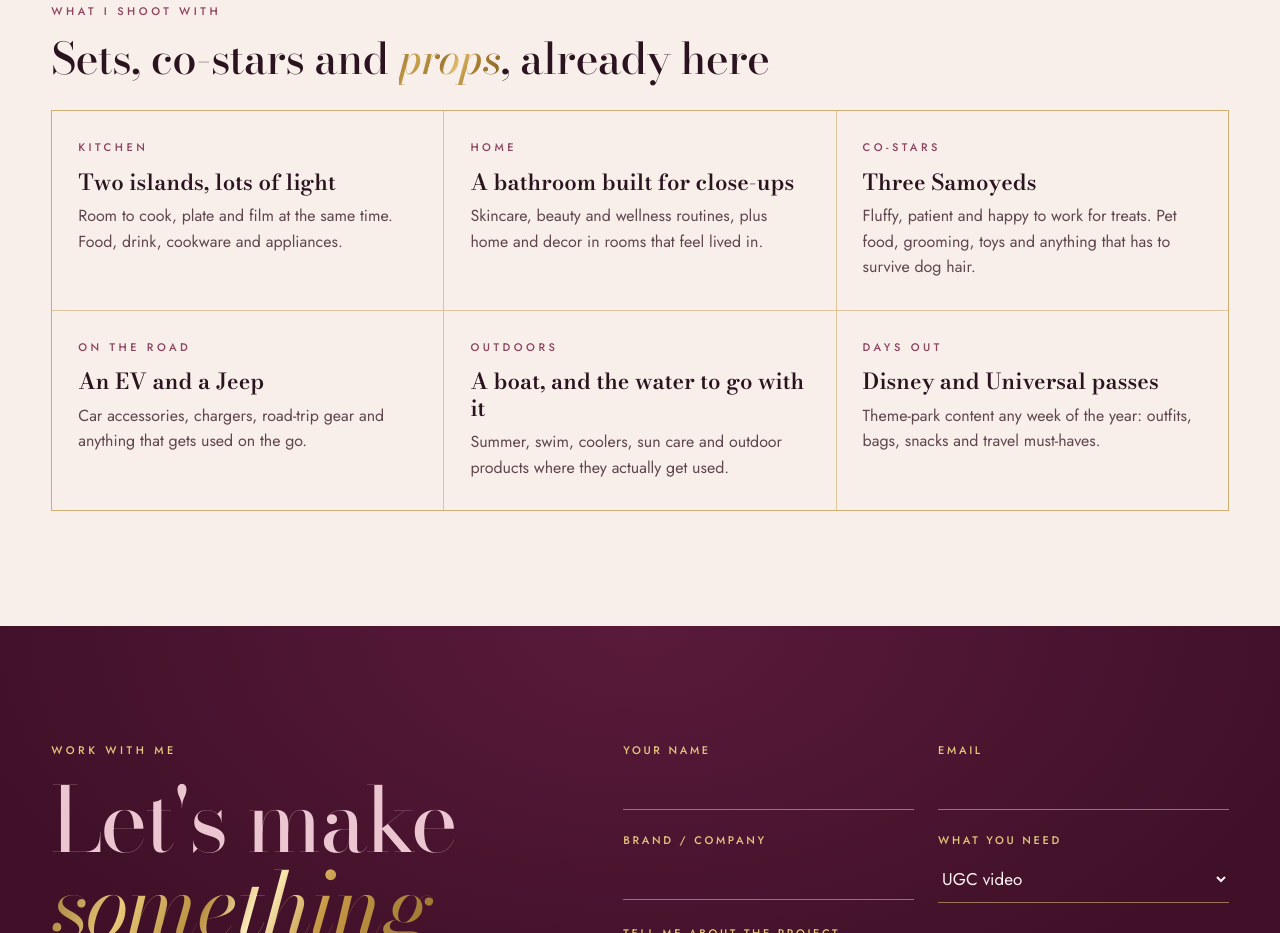
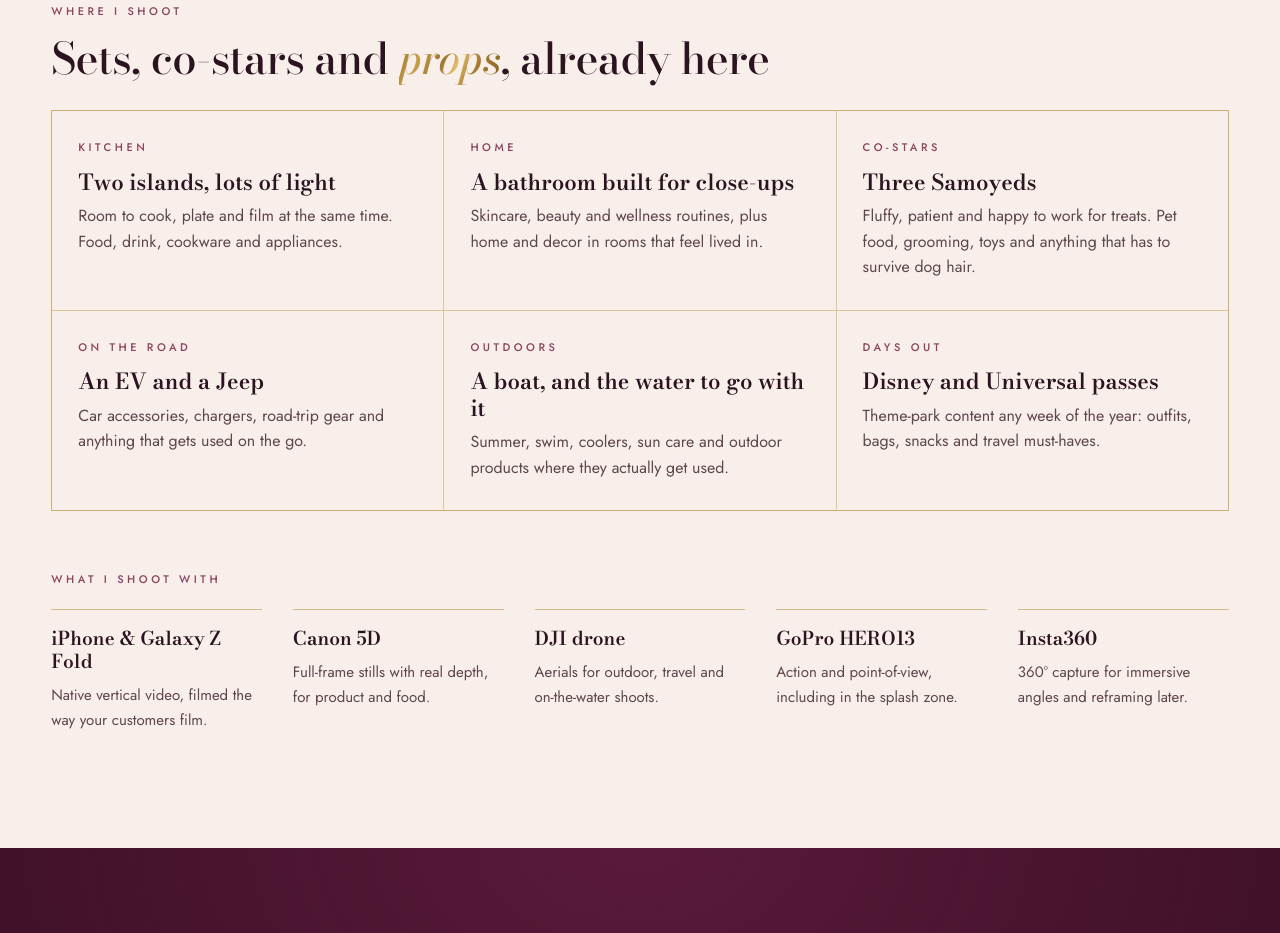
Before and after one commit to danididwhat/danididwhat.github.io, a plain HTML site: page index.html in a window 1280 px wide. Shown: the part 3636-4569 px from the top of the page. Drawn offline with nearby package versions, Linux system fonts and the light colour scheme; animation ran at ten frames a second.

Commit message:
About: add camera gear row; rename the sets block to 'Where I shoot'
Co-Authored-By: Claude Fable 5.2 <noreply@anthropic.com>

```diff
--- a/index.html
+++ b/index.html
@@ -9,7 +9,7 @@
     [PHOTOS]  generated from photos.json. Never edit by hand: run tools/sync_photos.py in the
               planning folder. The image files live in Cloudflare R2 (img.danididwhat.com).
     [BRANDS]  brands worked with (real paid work only)
-    [ABOUT]   bio, how-I-work steps, and the "What I shoot with" grid
+    [ABOUT]   bio, how-I-work steps, the "Where I shoot" grid and the "What I shoot with" gear row
     [FORM]    contact form; FORM_ENDPOINT and TURNSTILE_SITE_KEY in the script at the bottom.
               Backend: ~/appDevelopment/danididwhat-api/ (a Cloudflare Worker, separate repo)
 
@@ -207,6 +207,11 @@
   .kit b{display:block;font:600 22px/1.2 "Bodoni Moda",serif;font-variation-settings:"opsz" 8;margin-bottom:8px}
   .kit span{color:#5F464E;font-weight:400}
   @media (hover:hover){.kit li:hover{background:#FDF6F2}}
+  .gearlabel{margin-top:clamp(36px,5vw,60px)}
+  .kit ul.gear{grid-template-columns:repeat(5,1fr);gap:clamp(16px,2.4vw,36px);background:none;border:0;margin-top:20px}
+  .kit ul.gear li{background:none;padding:18px 0 0;border-top:1px solid rgba(194,154,75,.6)}
+  .kit ul.gear b{font-size:19px}
+  .kit ul.gear span{font-size:15px}
 
   /* ---------- contact ---------- */
   .contact{display:grid;grid-template-columns:.9fr 1.1fr;gap:clamp(28px,6vw,96px)}
@@ -396,6 +401,9 @@
     h2{font-weight:500;font-variation-settings:"opsz" 28}
     .steps b{font-size:24px}
     .kit ul{grid-template-columns:1fr}
+    .kit ul.gear{grid-template-columns:1fr 1fr;gap:22px 18px}
+    .kit ul.gear b{font-size:20px}
+    .kit ul.gear span{font-size:16px}
     .kit li{padding:24px 20px 26px}
     .kit span{font-size:18px;line-height:1.5;color:#3F2A31}
     .kit h3{font-weight:600;font-variation-settings:"opsz" 14}
@@ -538,7 +546,7 @@
   <!-- [ABOUT / KIT] What a brand gets to shoot with. Written from the brand's side ("a set for
        your product"), never as a list of possessions: no sizes, prices or model names. -->
   <div class="kit">
-    <p class="k">What I shoot with</p>
+    <p class="k">Where I shoot</p>
     <h3 class="rv">Sets, co-stars and <i class="foil-ink">props</i>, already here</h3>
     <ul>
       <li class="rv"><i class="k">Kitchen</i><b>Two islands, lots of light</b><span>Room to cook, plate and film at the same time. Food, drink, cookware and appliances.</span></li>
@@ -547,6 +555,17 @@
       <li class="rv"><i class="k">On the road</i><b>An EV and a Jeep</b><span>Car accessories, chargers, road-trip gear and anything that gets used on the go.</span></li>
       <li class="rv"><i class="k">Outdoors</i><b>A boat, and the water to go with it</b><span>Summer, swim, coolers, sun care and outdoor products where they actually get used.</span></li>
       <li class="rv"><i class="k">Days out</i><b>Disney and Universal passes</b><span>Theme-park content any week of the year: outfits, bags, snacks and travel must-haves.</span></li>
+    </ul>
+
+    <!-- [ABOUT / GEAR] Camera kit. Named by what it lets her do for a brand. Model numbers are
+         left general on purpose: they date quickly and were not all confirmed. -->
+    <p class="k gearlabel">What I shoot with</p>
+    <ul class="gear">
+      <li class="rv"><b>iPhone &amp; Galaxy Z Fold</b><span>Native vertical video, filmed the way your customers film.</span></li>
+      <li class="rv"><b>Canon 5D</b><span>Full-frame stills with real depth, for product and food.</span></li>
+      <li class="rv"><b>DJI drone</b><span>Aerials for outdoor, travel and on-the-water shoots.</span></li>
+      <li class="rv"><b>GoPro HERO13</b><span>Action and point-of-view, including in the splash zone.</span></li>
+      <li class="rv"><b>Insta360</b><span>360° capture for immersive angles and reframing later.</span></li>
     </ul>
   </div>
 </section>
```
